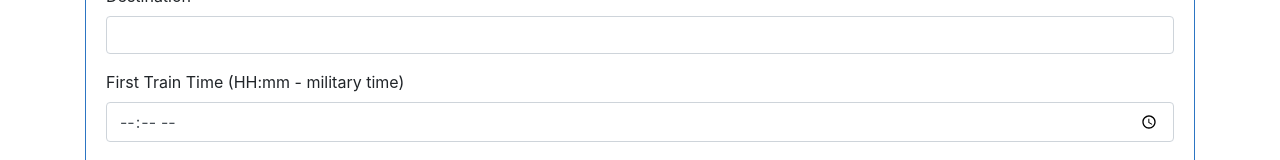
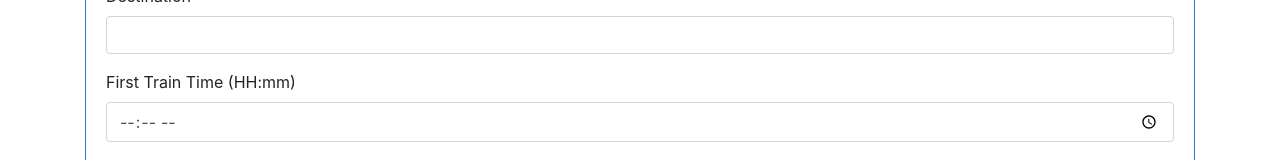
Before and after one commit to jragno918/trainSchedule, a plain HTML site: page index.html in a window 1280 px wide. Shown: the part 610-770 px from the top of the page. Drawn offline with nearby package versions, Linux system fonts and the light colour scheme.

Commit message:
updated typo

```diff
--- a/index.html
+++ b/index.html
@@ -66,7 +66,7 @@
                 <input type="text" class="form-control" id="destination">
               </div>
               <div class="form-group">
-                <label for="first-train">First Train Time (HH:mm - military time)</label>
+                <label for="first-train">First Train Time (HH:mm)</label>
                 <input type="time" class="form-control" id="firstTrain">
               </div>
               <div class="form-group">
```
